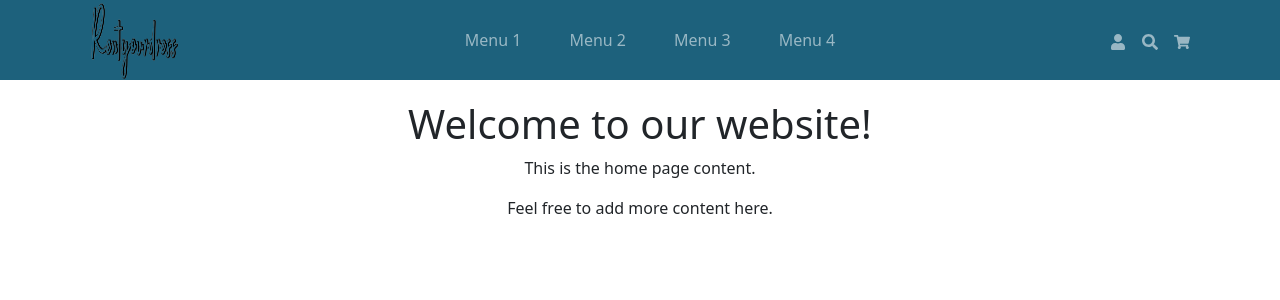
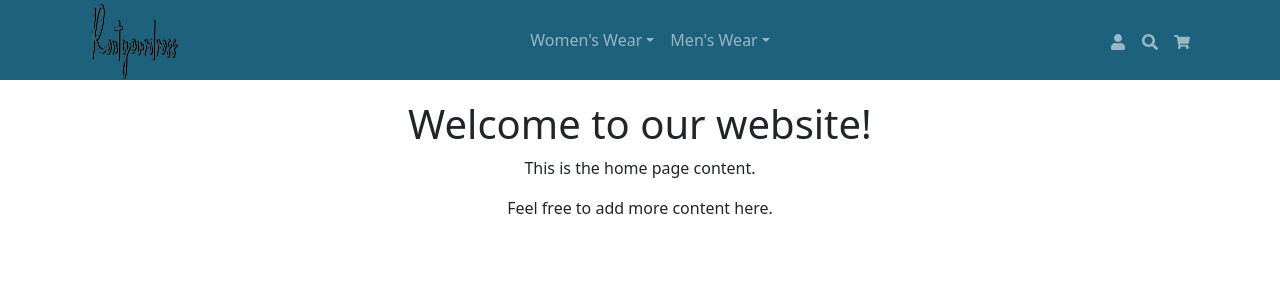
Before and after one commit to DiptanshuG/RentYourDress, a React (Create React App) app in the folder client/: page / in a window 1280 px wide. Shown: the top 300 px of the page. Built offline with nearby package versions, Linux system fonts and the light colour scheme.

Commit message:
creating category component

```diff
--- /dev/null
+++ b/client/src/components/HomePage/Categories.js
@@ -0,0 +1,58 @@
+import React, { useState } from "react";
+import { NavDropdown } from "react-bootstrap";
+import "../../styles/Categories.css";
+
+function Categories(props) {
+  const [showDropdown, setShowDropdown] = useState(false);
+
+  return (
+    <NavDropdown
+      id={props.id}
+      title={props.title}
+      show={showDropdown}
+      onMouseEnter={() => setShowDropdown(true)}
+      onMouseLeave={() => setShowDropdown(false)}
+    >
+      <div className="dropdown-menu-end">
+        <div className="row">
+          <div className="col">
+            <div className="dropdown-category fw-bold">RENT BY TYPE</div>
+            <div className="dropdown-list">
+              <NavDropdown.Item className="custom-dropdown-item" href="#">
+                Bridal Lehenga
+              </NavDropdown.Item>
+              <NavDropdown.Item className="custom-dropdown-item" href="#">
+                Designer Lehenga
+              </NavDropdown.Item>
+              <NavDropdown.Item className="custom-dropdown-item" href="#">
+                Gown
+              </NavDropdown.Item>
+            </div>
+          </div>
+          <div className="col">
+            <div className="dropdown-category fw-bold">RENT BY OCCASION</div>
+            <div className="dropdown-list">
+              <NavDropdown.Item className="custom-dropdown-item" href="#">
+                Wedding
+              </NavDropdown.Item>
+              <NavDropdown.Item className="custom-dropdown-item" href="#">
+                Pre-Wedding Shoot
+              </NavDropdown.Item>
+              <NavDropdown.Item className="custom-dropdown-item" href="#">
+                Haldi
+              </NavDropdown.Item>
+              <NavDropdown.Item className="custom-dropdown-item" href="#">
+                Mehndi
+              </NavDropdown.Item>
+              <NavDropdown.Item className="custom-dropdown-item" href="#">
+                Sangeet
+              </NavDropdown.Item>
+            </div>
+          </div>
+        </div>
+      </div>
+    </NavDropdown>
+  );
+}
+
+export default Categories;
--- a/client/src/components/HomePage/NavbarComponent.js
+++ b/client/src/components/HomePage/NavbarComponent.js
@@ -3,8 +3,30 @@ import { Navbar, Container, Nav } from 'react-bootstrap';
 import { FaUser, FaSearch, FaShoppingCart } from 'react-icons/fa';
 import '../../styles/NavbarComponent.css';
 import log from "../../assets/images/logo.png"
+import Categories from './Categories';
 
 const NavbarComponent = () => {
+    const womenItemsType = [
+        "Bridal Lehenga",
+        "Designer Lehenga",
+        "Gown",
+      ];
+
+      const occasionWear = [
+        "Wedding",
+        "Pre-Wedding Shoot",
+        "Haldi",
+        "Mehndi",
+        "Sangeet",
+      ];
+
+      const menItemsType = [
+        "Sherwani",
+        "Suit",
+        "Blazer",
+        "Taxedo"
+      ];
+
     return (
         <Navbar  variant="dark" expand="lg" className="custom-navbar">
             <Container>
@@ -20,10 +42,8 @@ const NavbarComponent = () => {
                 <Navbar.Toggle aria-controls="navbar-nav" />
                 <Navbar.Collapse id="navbar-nav">
                     <Nav className="mx-auto">
-                        <Nav.Link href="#" className="mx-3">Menu 1</Nav.Link>
-                        <Nav.Link href="#" className="mx-3">Menu 2</Nav.Link>
-                        <Nav.Link href="#" className="mx-3">Menu 3</Nav.Link>
-                        <Nav.Link href="#" className="mx-3">Menu 4</Nav.Link>
+                    <Categories title="Women's Wear" id="women-dropdown" womenItemsByType={womenItemsType} itemsByOccasion={occasionWear}/>
+                        <Categories title="Men's Wear" id="men-dropdown" menItemsByType={menItemsType} itemsByOccasion={occasionWear}/>
                     </Nav>
                     <Nav>
                         <Nav.Link href="#" className="mr-2">
--- /dev/null
+++ b/client/src/styles/Categories.css
@@ -0,0 +1,9 @@
+/* Custom CSS for dropdown */
+.custom-dropdown-item {
+    transition: background-color 0.2s, color 0.2s;
+  }
+
+  .custom-dropdown-item:hover {
+    background-color: black;
+    color: white;
+  }
```
Also changed, not shown: package.json (added, +9 -0 lines), 1 other file (tests, documents, lock files or other folders).
